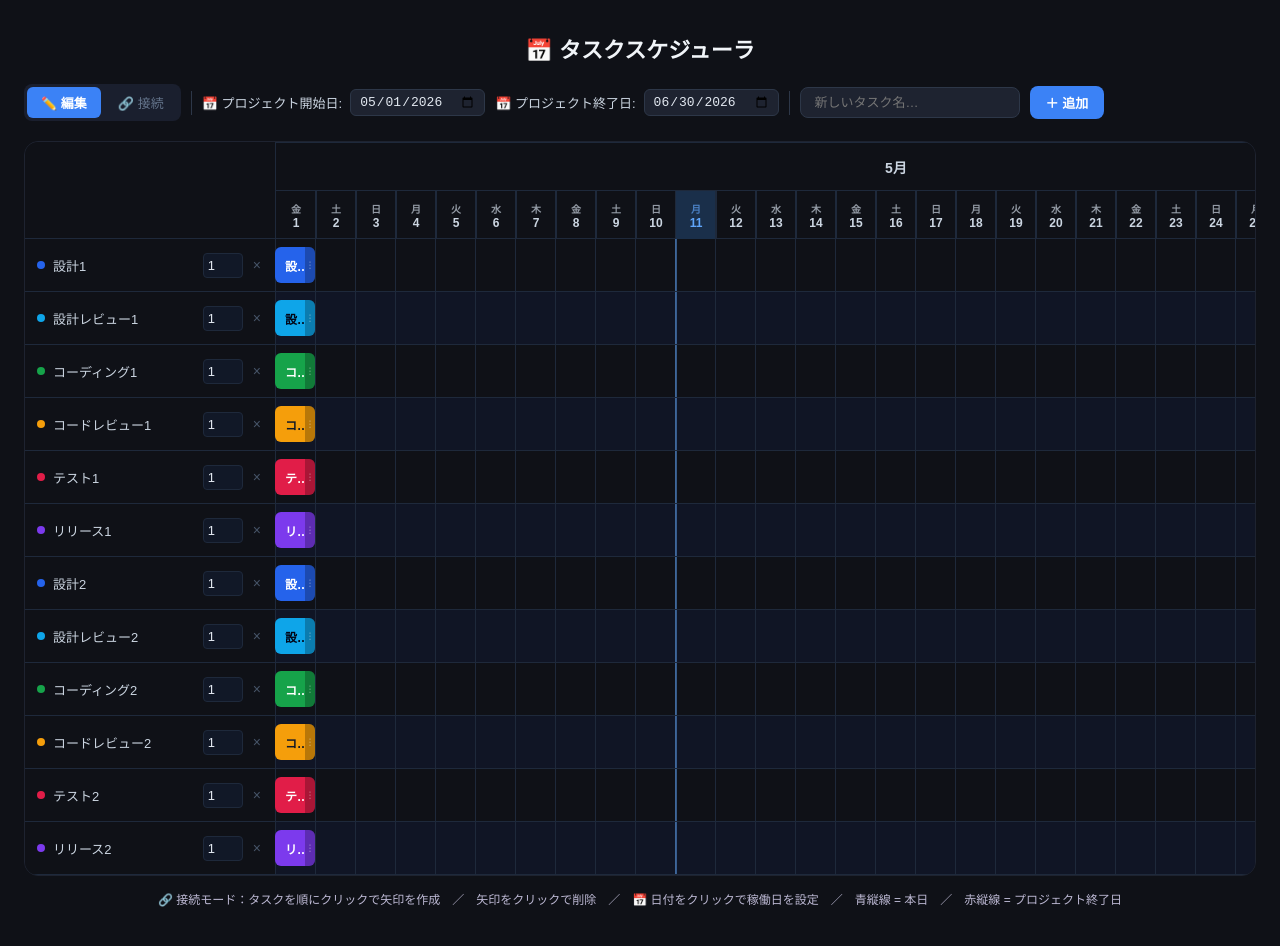
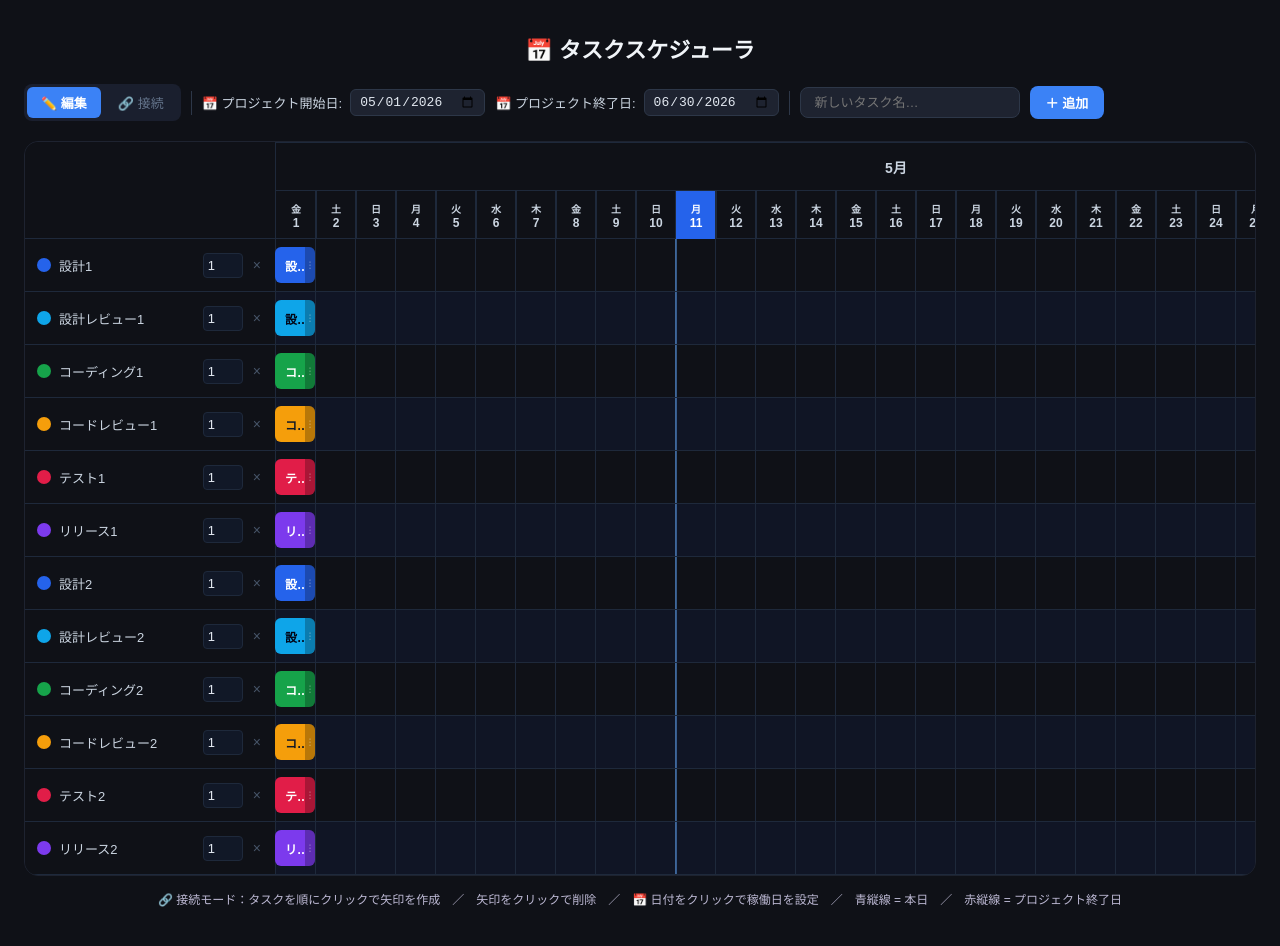
Before and after one commit to saitohryasen-png/task-scheduler, a React (Create React App) app: page / in a window 1280 px wide. Shown: the top 946 px of the page. Built offline with nearby package versions, Linux system fonts and the light colour scheme; the HTML template or start-up script is replaced by a standard one.

Commit message:
Added_Name_Color_Change

```diff
--- a/src/TaskScheduler.jsx
+++ b/src/TaskScheduler.jsx
@@ -41,8 +41,8 @@ const initialLinks = [
   // { id: "l4", fromId: 4, toId: 5 },
 ];
 
-let nextId = 6;
-let nextLinkId = 5;
+let nextId = initialTasks.reduce((max, t) => Math.max(max, t.id), 0) + 1;
+let nextLinkId = initialLinks.reduce((max, l) => Math.max(max, parseInt(l.id.replace("l", ""))), 0) + 1;
 
 // ── Arrow SVG Overlay ────────────────────────────────────────────────────────
 
@@ -129,6 +129,10 @@ export default function TaskScheduler() {
   const [tasks, setTasks] = useState(initialTasks);
   const [links, setLinks] = useState(initialLinks);
   const [newTaskName, setNewTaskName] = useState("");
+  const [editingNameId, setEditingNameId] = useState(null);
+  const [editingNameValue, setEditingNameValue] = useState("");
+  const [colorPickerId, setColorPickerId] = useState(null);
+  const [colorPickerPos, setColorPickerPos] = useState({ top: 0, left: 0 });
   const [dragging, setDragging] = useState(null);
   const [hoveredId, setHoveredId] = useState(null);
   const [mode, setMode] = useState("edit"); // "edit" | "connect"
@@ -209,19 +213,23 @@ export default function TaskScheduler() {
     return position;
   }, [isWorkingDay]);
 
-  // 営業日ベースでの表示幅を計算（表示は実働日数のみ）
+  // 営業日ベースでの表示幅を計算（表示位置と同じ稼働日スナップ後の位置から計算）
   const getWorkingDaysWidth = (startDay, duration) => {
+    const effectiveStart = getWorkingDayStartPosition(startDay);
     let workingCount = 0;
-    let i = startDay;
+    let i = effectiveStart;
     while (workingCount < duration) {
       if (isWorkingDay(i)) workingCount++;
       i++;
-      if (i > startDay + 365) break;
+      if (i > effectiveStart + 365) break;
     }
-    return Math.max((i - startDay) * DAY_WIDTH, DAY_WIDTH);
+    return Math.max((i - effectiveStart) * DAY_WIDTH, DAY_WIDTH);
   };
 
+  const lastToggledDayRef = useRef(null);
+
   const toggleWorkingDate = (dayOffset) => {
+    lastToggledDayRef.current = dayOffset;
     const dateStr = formatDateString(getDisplayDay(dayOffset));
     setNonWorkingDates(prev => {
       const newSet = new Set(prev);
@@ -247,60 +255,6 @@ export default function TaskScheduler() {
 
   const deleteLink = (lid) => setLinks((p) => p.filter((l) => l.id !== lid));
 
-  const onMouseDown = useCallback((e, id, type) => {
-    if (mode !== "edit") return;
-    e.preventDefault();
-    const task = tasks.find((t) => t.id === id);
-    setDragging({ id, type, startX: e.clientX, origStart: task.start, origDuration: task.duration });
-  }, [tasks, mode]);
-
-  const onMouseMove = useCallback((e) => {
-    if (dragging) {
-      const dD = (e.clientX - dragging.startX) / DAY_WIDTH;
-      setTasks((p) => p.map((t) => {
-        if (t.id !== dragging.id) return t;
-        if (dragging.type === "move")
-          return { ...t, start: snap(clamp(dragging.origStart + dD, 0, 365 - t.duration)) };
-        return { ...t, duration: snap(clamp(dragging.origDuration + dD, 1, 365 - t.start)) };
-      }));
-    }
-    if (connectingFrom && timelineAreaRef.current) {
-      const r = timelineAreaRef.current.getBoundingClientRect();
-      setMousePos({
-        x: e.clientX - r.left + timelineAreaRef.current.scrollLeft,
-        y: e.clientY - r.top - HEADER_HEIGHT,
-      });
-    }
-  }, [dragging, connectingFrom]);
-
-  const onMouseUp = useCallback(() => setDragging(null), []);
-
-  const cancelConnect = useCallback(() => { setConnectingFrom(null); setMousePos(null); }, []);
-
-  const onBarClick = useCallback((e, id) => {
-    if (mode !== "connect") return;
-    e.stopPropagation();
-    if (!connectingFrom) {
-      setConnectingFrom(id);
-    } else {
-      if (connectingFrom !== id && !links.some((l) => l.fromId === connectingFrom && l.toId === id)) {
-        setLinks((p) => [...p, { id: `l${nextLinkId++}`, fromId: connectingFrom, toId: id }]);
-      }
-      cancelConnect();
-    }
-  }, [mode, connectingFrom, links, cancelConnect]);
-
-  // 特定のタスクの所要時間を更新するための関数
-  const updateTaskDuration = useCallback((id, newDuration) => {
-    const numDuration = Math.max(1, Math.min(365, Math.floor(parseFloat(newDuration) || 1)));
-    setTasks(prev => prev.map((task) => {
-      if (task.id === id) {
-        return { ...task, duration: numDuration };
-      }
-      return task;
-    }));
-  }, []);
-
   // タスク開始時間を稼働日とリンクに合わせて同期する
   const syncTaskTimes = useCallback((currentTasks) => {
     let updated = currentTasks;
@@ -314,7 +268,7 @@ export default function TaskScheduler() {
 
         let targetStart;
         if (inboundLinks.length === 0) {
-          // 前任なし：現在位置を稼働日にスナップするだけ（手動配置を維持）
+          // 前任なし：現在位置を稼働日にスナップ（手動ドラッグ位置を維持）
           targetStart = getWorkingDayStartPosition(task.start);
         } else {
           // 前任あり：前任タスクの終了後を純粋に計算（前後どちらにも移動可能）
@@ -346,16 +300,176 @@ export default function TaskScheduler() {
   }, [getWorkingDayStartPosition, getTaskRealEndDay, links]);
 
   useEffect(() => {
-    setTasks((prev) => syncTaskTimes(prev));
-  }, [syncTaskTimes]);
+    const fromDay = lastToggledDayRef.current;
+    lastToggledDayRef.current = null;
+
+    if (fromDay !== null) {
+      // 稼働日トグル：期間が fromDay 以降にかかる全タスクとその子孫のみ更新
+      setTasks((prev) => {
+        // Step1: 終了日が fromDay 以降のタスク（ルート・非ルート問わず）と子孫を収集
+        const affected = new Set();
+        prev.forEach((t) => {
+          const effStart = getWorkingDayStartPosition(t.start);
+          const effEnd = getTaskRealEndDay(effStart, t.duration);
+          if (effEnd >= fromDay) affected.add(t.id);
+        });
+        const queue = [...affected];
+        while (queue.length > 0) {
+          const id = queue.shift();
+          links.filter((l) => l.fromId === id).forEach((l) => {
+            if (!affected.has(l.toId)) { affected.add(l.toId); queue.push(l.toId); }
+          });
+        }
+
+        // Step2: affected のタスクのみ再計算（ルート→スナップ、非ルート→前任から計算）
+        let updated = prev;
+        for (let pass = 0; pass < updated.length; pass++) {
+          let changed = false;
+          const snapshot = updated;
+          const next = snapshot.map((task) => {
+            if (!affected.has(task.id)) return task;
+            const inboundLinks = links.filter((l) => l.toId === task.id);
+            let targetStart;
+            if (inboundLinks.length === 0) {
+              targetStart = getWorkingDayStartPosition(task.start);
+            } else {
+              targetStart = 0;
+              inboundLinks.forEach((link) => {
+                const fromTask = snapshot.find((t) => t.id === link.fromId);
+                if (!fromTask) return;
+                const pStart = getWorkingDayStartPosition(fromTask.start);
+                const pEnd = getTaskRealEndDay(pStart, fromTask.duration);
+                targetStart = Math.max(targetStart, getWorkingDayStartPosition(pEnd + 1));
+              });
+            }
+            if (targetStart !== task.start) { changed = true; return { ...task, start: targetStart }; }
+            return task;
+          });
+          if (!changed) return updated;
+          updated = next;
+        }
+        return updated;
+      });
+    } else {
+      // リンク変更・プロジェクト開始日変更など：全タスク再計算
+      setTasks((prev) => syncTaskTimes(prev));
+    }
+  }, [syncTaskTimes, links, getWorkingDayStartPosition, getTaskRealEndDay]);
+
+  useEffect(() => {
+    console.log("tasks updated:", tasks);
+  }, [tasks]);
+
+  const onMouseDown = useCallback((e, id, type) => {
+    if (mode !== "edit") return;
+    e.preventDefault();
+    const task = tasks.find((t) => t.id === id);
+    setDragging({ id, type, startX: e.clientX, origStart: task.start, origDuration: task.duration });
+  }, [tasks, mode]);
+
+  const onMouseMove = useCallback((e) => {
+    if (dragging) {
+      const dD = (e.clientX - dragging.startX) / DAY_WIDTH;
+      setTasks((p) => p.map((t) => {
+        if (t.id !== dragging.id) return t;
+        if (dragging.type === "move")
+          return { ...t, start: snap(clamp(dragging.origStart + dD, 0, 365 - t.duration)) };
+        return { ...t, duration: snap(clamp(dragging.origDuration + dD, 1, 365 - t.start)) };
+      }));
+    }
+    if (connectingFrom && timelineAreaRef.current) {
+      const r = timelineAreaRef.current.getBoundingClientRect();
+      setMousePos({
+        x: e.clientX - r.left + timelineAreaRef.current.scrollLeft,
+        y: e.clientY - r.top - HEADER_HEIGHT,
+      });
+    }
+  }, [dragging, connectingFrom]);
+
+  // anchorId のタスクを固定し、その子孫タスクのみをカスケードする
+  const cascadeFromTask = useCallback((currentTasks, anchorId) => {
+    // anchorId から辿れる子孫タスクIDを収集
+    const descendants = new Set();
+    const queue = [anchorId];
+    while (queue.length > 0) {
+      const id = queue.shift();
+      links.filter((l) => l.fromId === id).forEach((l) => {
+        if (!descendants.has(l.toId)) {
+          descendants.add(l.toId);
+          queue.push(l.toId);
+        }
+      });
+    }
+
+    let updated = currentTasks;
+    for (let pass = 0; pass < updated.length; pass++) {
+      let changed = false;
+      const snapshot = updated;
+      const next = snapshot.map((task) => {
+        if (!descendants.has(task.id)) return task; // 子孫以外は触らない
+        let targetStart = 0;
+        links.filter((l) => l.toId === task.id).forEach((link) => {
+          const fromTask = snapshot.find((t) => t.id === link.fromId);
+          if (!fromTask) return;
+          const predecessorStart = getWorkingDayStartPosition(fromTask.start);
+          const predecessorEnd = getTaskRealEndDay(predecessorStart, fromTask.duration);
+          targetStart = Math.max(targetStart, getWorkingDayStartPosition(predecessorEnd + 1));
+        });
+        if (targetStart !== task.start) {
+          changed = true;
+          return { ...task, start: targetStart };
+        }
+        return task;
+      });
+      if (!changed) return updated;
+      updated = next;
+    }
+    return updated;
+  }, [links, getWorkingDayStartPosition, getTaskRealEndDay]);
+
+  const onMouseUp = useCallback(() => {
+    if (dragging) {
+      setTasks((prev) => cascadeFromTask(prev, dragging.id));
+    }
+    setDragging(null);
+  }, [dragging, cascadeFromTask]);
+
+  const cancelConnect = useCallback(() => { setConnectingFrom(null); setMousePos(null); }, []);
+
+  const onBarClick = useCallback((e, id) => {
+    if (mode !== "connect") return;
+    e.stopPropagation();
+    if (!connectingFrom) {
+      setConnectingFrom(id);
+    } else {
+      if (connectingFrom !== id && !links.some((l) => l.fromId === connectingFrom && l.toId === id)) {
+        setLinks((p) => [...p, { id: `l${nextLinkId++}`, fromId: connectingFrom, toId: id }]);
+      }
+      cancelConnect();
+    }
+  }, [mode, connectingFrom, links, cancelConnect]);
+
 
   const todayOffset = Math.floor((new Date() - projectStartDate) / (1000 * 60 * 60 * 24));
   const endDateOffset = Math.floor((projectEndDate - projectStartDate) / (1000 * 60 * 60 * 24));
 
-  // プロジェクト開始日が変更されたとき、接続されているタスクを調整
+  // 常に最新の syncTaskTimes を ref で保持（stale closure 回避）
+  const syncTaskTimesRef = useRef(syncTaskTimes);
+  useEffect(() => { syncTaskTimesRef.current = syncTaskTimes; });
+
+  // プロジェクト開始日変更時のみ：ルートタスクをday0にリセットしてカスケード
+  // syncTaskTimes を deps に含めず ref 経由で呼ぶことで、
+  // nonWorkingDates 変更時にこの effect が誤って発火しないようにする
   useEffect(() => {
-    setTasks((prev) => syncTaskTimes(prev));
-  }, [projectStartDate, syncTaskTimes]);
+    setTasks((prev) => {
+      const reset = prev.map((task) => {
+        const isRoot = !links.some((l) => l.toId === task.id);
+        return isRoot ? { ...task, start: 0 } : task;
+      });
+      return syncTaskTimesRef.current(reset);
+    });
+  // eslint-disable-next-line react-hooks/exhaustive-deps
+  }, [projectStartDate, links]);
 
   return (
     <div
@@ -448,6 +562,35 @@ export default function TaskScheduler() {
       {connectingFrom && (
         <div style={{ position: "fixed", inset: 0, zIndex: 1 }} onClick={cancelConnect} />
       )}
+      {colorPickerId !== null && (
+        <>
+          <div style={{ position: "fixed", inset: 0, zIndex: 999 }} onClick={() => setColorPickerId(null)} />
+          <div style={{
+            position: "fixed", top: colorPickerPos.top, left: colorPickerPos.left,
+            zIndex: 1000, background: "#1e2330", border: "1px solid #2d3748",
+            borderRadius: 8, padding: 6, display: "flex", gap: 4,
+            boxShadow: "0 4px 12px rgba(0,0,0,0.5)",
+          }}>
+            {COLORS.map((c, idx) => {
+              const target = tasks.find((t) => t.id === colorPickerId);
+              return (
+                <button
+                  key={idx}
+                  onClick={() => {
+                    setTasks((p) => p.map((t) => t.id === colorPickerId ? { ...t, colorIdx: idx } : t));
+                    setColorPickerId(null);
+                  }}
+                  style={{
+                    width: 20, height: 20, borderRadius: "50%", background: c.bg,
+                    border: target && idx === target.colorIdx ? "2px solid #fff" : "2px solid transparent",
+                    cursor: "pointer", padding: 0,
+                  }}
+                />
+              );
+            })}
+          </div>
+        </>
+      )}
 
       {/* Timeline */}
       <div style={{ background: "#151922", borderRadius: 14, border: "1px solid #1e2330", overflow: "hidden", display: "flex" }}>
@@ -462,23 +605,52 @@ export default function TaskScheduler() {
                 height: ROW_HEIGHT, display: "flex", alignItems: "center",
                 gap: 8, padding: "0 12px", borderBottom: "1px solid #1e293b",
               }}>
-                <span style={{ width: 8, height: 8, borderRadius: "50%", background: color.bg, flexShrink: 0 }} />
-                <span style={{ fontSize: 13, color: "#cbd5e1", overflow: "hidden", textOverflow: "ellipsis", whiteSpace: "nowrap", flex: 1, textAlign: "left" }}>
-                  {task.name}
-                </span>
-                {/* Duration Time */}
-                <input key={task.id} value={task.duration}
-                  onChange={(e) => updateTaskDuration(task.id, parseFloat(e.target.value))}
-                  onKeyDown={(e) => {
-                    if (e.key === "Enter") {
-                      const finalValue = parseFloat(e.target.value) || 0;
-                      setTasks(prev => {
-                        const updated = prev.map(t => t.id === task.id ? { ...t, duration: finalValue } : t);
-                        return syncTaskTimes(updated);
-                      });
-                      e.currentTarget.blur();
+                <button
+                  onClick={(e) => {
+                    if (colorPickerId === task.id) {
+                      setColorPickerId(null);
+                    } else {
+                      const rect = e.currentTarget.getBoundingClientRect();
+                      setColorPickerPos({ top: rect.bottom + 4, left: rect.left });
+                      setColorPickerId(task.id);
                     }
                   }}
+                  style={{ width: 14, height: 14, borderRadius: "50%", background: color.bg, border: "none", cursor: "pointer", padding: 0, flexShrink: 0 }}
+                />
+                {editingNameId === task.id ? (
+                  <input
+                    autoFocus
+                    value={editingNameValue}
+                    onChange={(e) => setEditingNameValue(e.target.value)}
+                    onBlur={() => {
+                      const name = editingNameValue.trim();
+                      if (name) setTasks((p) => p.map((t) => t.id === task.id ? { ...t, name } : t));
+                      setEditingNameId(null);
+                    }}
+                    onKeyDown={(e) => {
+                      if (e.key === "Enter") e.currentTarget.blur();
+                      if (e.key === "Escape") { setEditingNameId(null); }
+                    }}
+                    style={{ flex: 1, fontSize: 13, color: "#e2e8f0", background: "#1e2a3a", border: "1px solid #3b82f6", borderRadius: 4, padding: "2px 6px", outline: "none" }}
+                  />
+                ) : (
+                  <span
+                    onDoubleClick={() => { setEditingNameId(task.id); setEditingNameValue(task.name); }}
+                    title="ダブルクリックで編集"
+                    style={{ fontSize: 13, color: "#cbd5e1", overflow: "hidden", textOverflow: "ellipsis", whiteSpace: "nowrap", flex: 1, textAlign: "left", cursor: "text" }}>
+                    {task.name}
+                  </span>
+                )}
+                {/* Duration */}
+                <input value={task.duration}
+                  onChange={(e) => {
+                    const val = Math.max(1, Math.min(365, Math.floor(parseFloat(e.target.value) || 1)));
+                    setTasks(prev => {
+                      const updated = prev.map(t => t.id === task.id ? { ...t, duration: val } : t);
+                      return cascadeFromTask(updated, task.id);
+                    });
+                  }}
+                  onKeyDown={(e) => { if (e.key === "Enter") e.currentTarget.blur(); }}
                   placeholder={task.duration}
                   style={{ width: 30, fontSize: 13, color: "#e2e8f0", backgroundColor: "#111827", border: "1px solid #1e293b", borderRadius: 4, padding: "4px" }} />
                 <button onClick={() => deleteTask(task.id)}
@@ -525,25 +697,15 @@ export default function TaskScheduler() {
                       position: "absolute", left: dayOffset * DAY_WIDTH, width: DAY_WIDTH, flexShrink: 0, height: HEADER_HEIGHT / 2,
                       display: "flex", flexDirection: "column", alignItems: "center", justifyContent: "center",
                       fontSize: 12, fontWeight: 600, border: "1px solid #1e293b",
-                      color: isToday ? "#60a5fa" : working ? "#cbd5e1" : "#ff0000",
-                      background: isToday ? "#1a2f4a" : working ? "transparent" : "#0f172a",
+                      color: isToday ? "#ffffff" : working ? "#cbd5e1" : "#f87171",
+                      background: isToday ? "#2563eb" : "transparent",
+                      opacity: working ? 1 : 0.7,
                       cursor: "pointer",
-                      transition: "all 0.2s",
-                    }}
-                    onMouseEnter={(e) => {
-                      if (!isToday) {
-                        e.currentTarget.style.background = working ? "#1e2330" : "#1a1f2e";
-                        e.currentTarget.style.opacity = "0.8";
-                      }
-                    }}
-                    onMouseLeave={(e) => {
-                      e.currentTarget.style.background = isToday ? "#1a2f4a" : working ? "transparent" : "#0a0d12";
-                      e.currentTarget.style.opacity = working ? "1" : "0.6";
                     }}
                   >
-                    <div style={{ fontSize: 10, opacity: 0.7 }}>{["日", "月", "火", "水", "木", "金", "土"][displayDate.getDay()]}</div>
+                    <div style={{ fontSize: 10 }}>{["日", "月", "火", "水", "木", "金", "土"][displayDate.getDay()]}</div>
                     <div>{displayDate.getDate()}</div>
-                    {!working && <div style={{ fontSize: 8, marginTop: 2, opacity: 0.8 }}>✕</div>}
+                    {!working && <div style={{ fontSize: 8, marginTop: 2 }}>✕</div>}
                   </div>
                 );
               })}
```
Also changed, not shown: .claude/settings.local.json (added).
